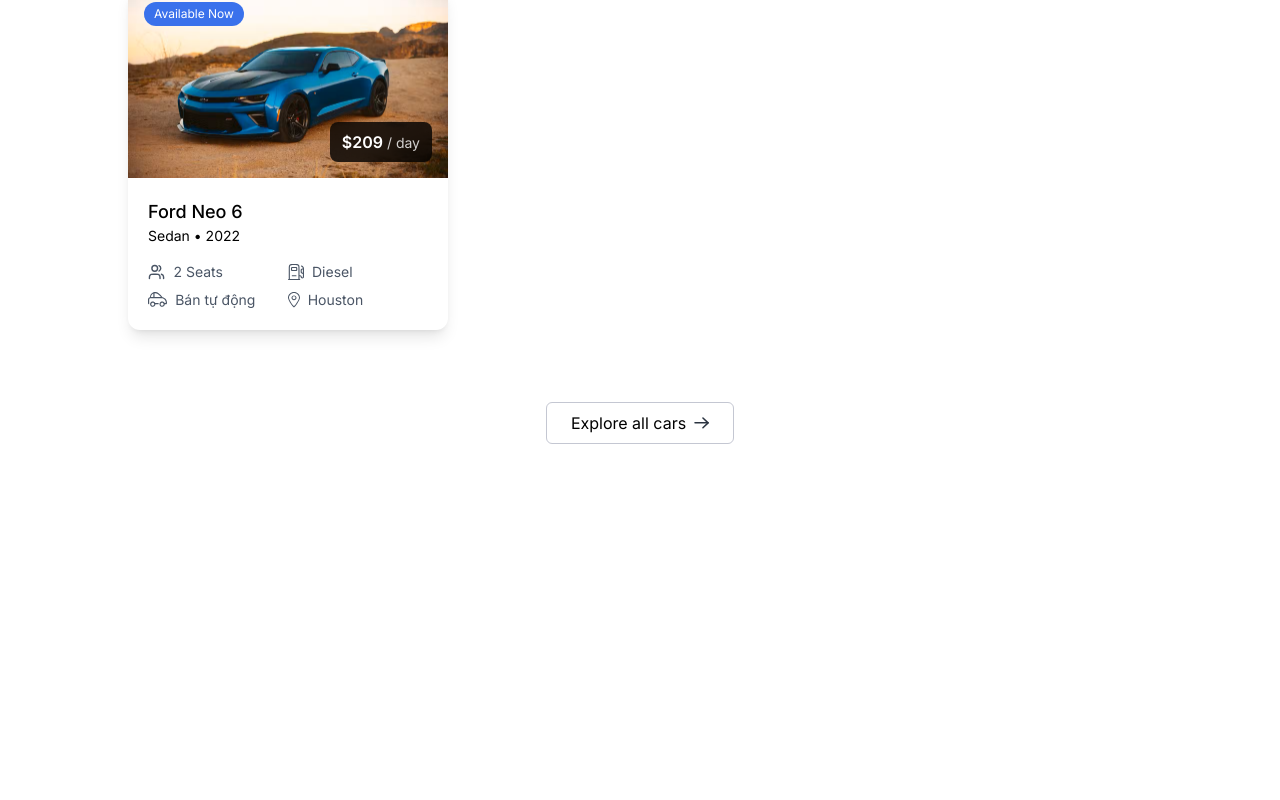
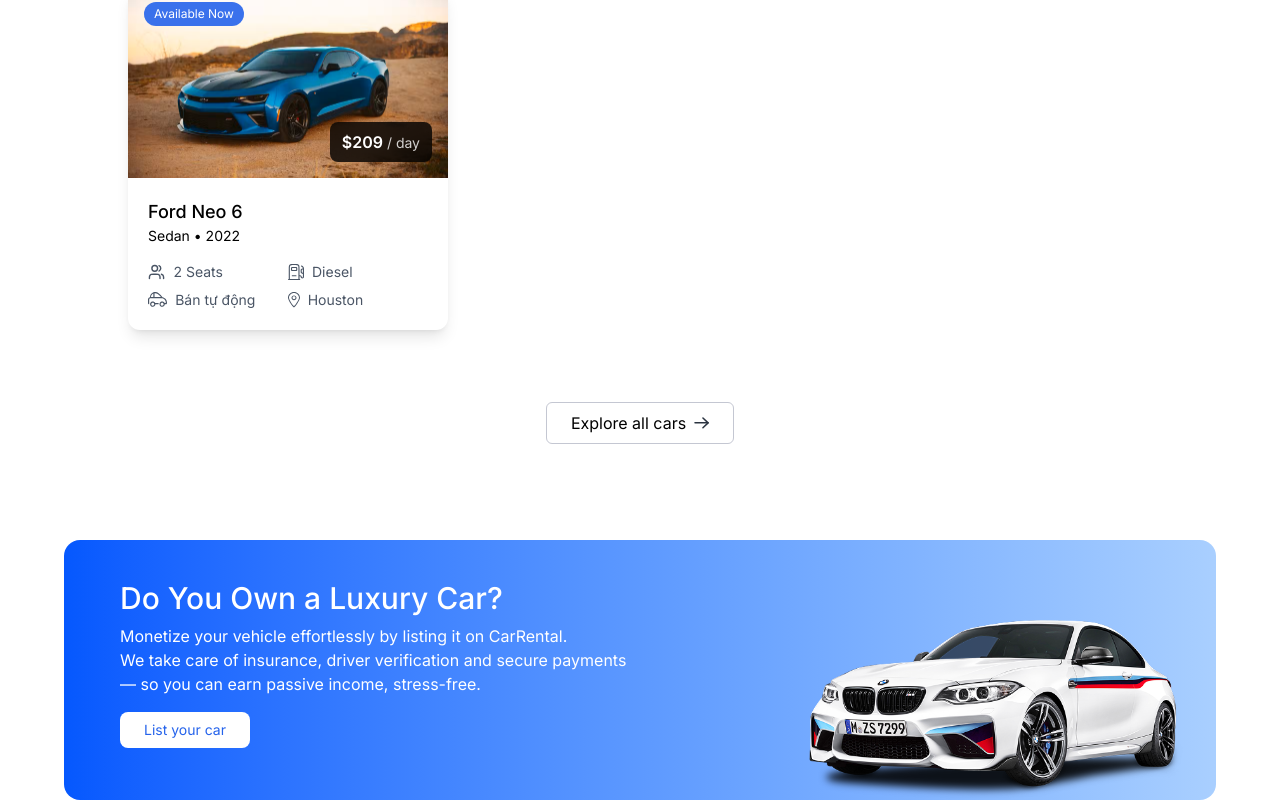
Before and after one commit to AnhTuan2411Dev/FullStackCarRentalBookingApp01, a React (Vite) app in the folder client/: page / in a window 1280 px wide. Shown: the part 1507-2307 px from the top of the page. Before the commit the page ends 2047 px from the top, so only its background shows below. Built offline with nearby package versions, Linux system fonts and the light colour scheme.

Commit message:
Tạo Banner Section

```diff
--- a/client/src/components/Banner.tsx
+++ b/client/src/components/Banner.tsx
@@ -1,11 +1,27 @@
-import React from 'react'
+import React from 'react';
+import { assets } from '../assets/assets';
 
+// Định nghĩa component Banner
 const Banner = () => {
   return (
-    <div>
-
+    // Container chính với layout responsive và style gradient
+    <div className="flex flex-col md:flex-row md:items-start items-center justify-between px-8 min-md:pl-14 pt-10 bg-gradient-to-r from-[#0558FE] to-[#A9CFFF] max-w-6xl mx-3 md:mx-auto rounded-2xl overflow-hidden" style={{ opacity: 1, transform: 'none' }}>
+      {/* Phần nội dung văn bản bên trái */}
+      <div className="text-white">
+        {/* Tiêu đề */}
+        <h2 className="text-3xl font-medium">Do You Own a Luxury Car?</h2>
+        {/* Đoạn văn bản mô tả */}
+        <p className="mt-2">Monetize your vehicle effortlessly by listing it on CarRental.</p>
+        {/* Đoạn văn bản chi tiết hơn */}
+        <p className="max-w-130">We take care of insurance, driver verification and secure payments — so you can earn passive income, stress-free.</p>
+        {/* Nút "List your car" */}
+        <button className="px-6 py-2 bg-white hover:bg-slate-100 transition-all text-primary rounded-lg text-sm mt-4 cursor-pointer" tabIndex={0}>List your car</button>
+      </div>
+      {/* Hình ảnh xe hơi bên phải */}
+      <img alt="car" className="max-h-45 mt-10" src={assets.banner_car_image} style={{ opacity: 1, transform: 'none' }} />
     </div>
   )
 }
 
+// Export component Banner làm mặc định
 export default Banner
--- a/client/src/components/Hero.tsx
+++ b/client/src/components/Hero.tsx
@@ -81,9 +81,7 @@
           </div>
         </div>
         {/* Nút tìm kiếm */}
-        <button className="flex items-center justify-center
-        gap-1 px-9 py-3 max-sm:mt-4 bg-primary hover:bg-primary-dull
-        text-white rounded-full cursor-pointer" tabIndex={0}>
+        <button className="flex items-center justify-center gap-1 px-9 py-3 max-sm:mt-4 bg-primary hover:bg-primary-dull text-white rounded-full cursor-pointer" tabIndex={0}>
           <img alt="search" className="brightness-300" src={assets.search_icon} />
           Search
         </button>
--- a/client/src/pages/Home.tsx
+++ b/client/src/pages/Home.tsx
@@ -1,12 +1,14 @@
 import React from 'react';
 import Hero from '../components/Hero';
 import FeaturedSection from '../components/FeaturedSection';
+import Banner from '../components/Banner';
 
 const Home = () => {
   return (
     <>
       <Hero />
       <FeaturedSection />
+      <Banner />
     </>
   )
 }
```
Also changed, not shown: client/src/components/Newsletter.tsx (line endings or trailing spaces).
